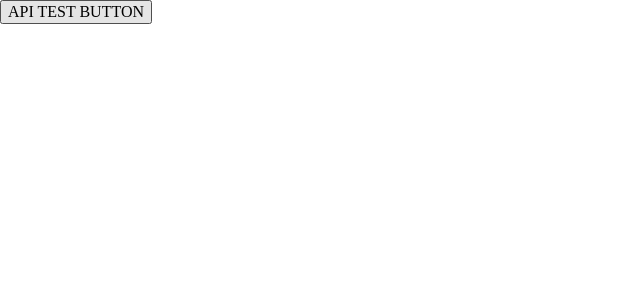
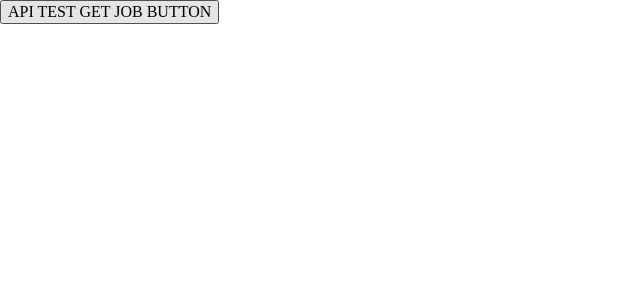
Before and after one commit to eunsonny/patner_usa, a Next.js app: page / in a window 1280 px wide. Shown: the top 300 px of the page, without its empty margins (0-640 px from the left). Built offline with nearby package versions, Linux system fonts and the light colour scheme.

Commit message:
api dir add

```diff
--- /dev/null
+++ b/api/Job.js
@@ -0,0 +1,10 @@
+import callApi from '../helpers/callApi';
+
+export default {
+  getJobs() {
+    return callApi({
+      url: '/jobs.json',
+      method: 'get',
+    })
+  }
+}
--- a/helpers/callApi.js
+++ b/helpers/callApi.js
@@ -16,7 +16,7 @@ instance.interceptors.request.use((config) => {
 );
 
 instance.interceptors.response.use((response) => {
-
+  console.log(response);
   return response;
 }, (error) => {
 
--- a/next.config.js
+++ b/next.config.js
@@ -1,4 +1,4 @@
-// const webpack = require('webpack');
+const webpack = require('webpack');
 
 const withSass = require('@zeit/next-sass');
 const withCSS = require("@zeit/next-css");
--- a/pages/index.js
+++ b/pages/index.js
@@ -1,20 +1,11 @@
 import { Fragment } from 'react';
-import callApi from '../helpers/callApi';
+import Job from '../api/Job';
 
 export default function Home() {
-
-  const apiTest = async () => {
-    const response = await callApi({
-      url: '/jobs.json',
-      method: 'get',
-    });
-    console.log(response);
-  }
-
   return (
     <Fragment>
-      <button onClick={apiTest}>
-        API TEST BUTTON
+      <button onClick={Job.getJobs}>
+        API TEST GET JOB BUTTON
       </button>
     </Fragment>
   )
```
